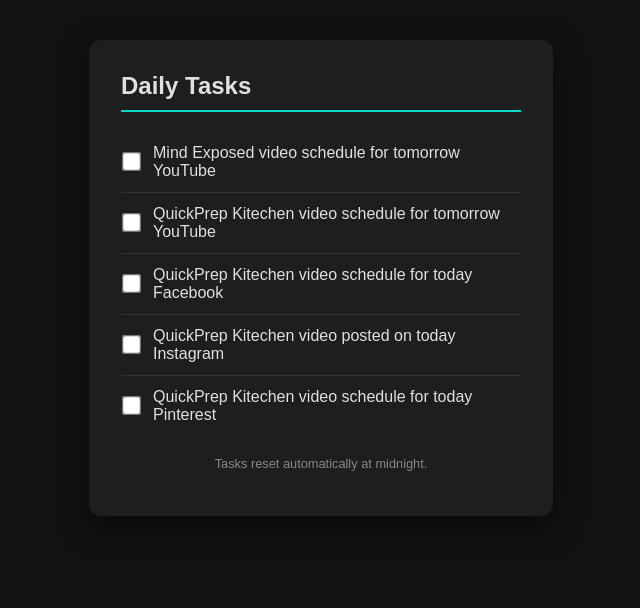
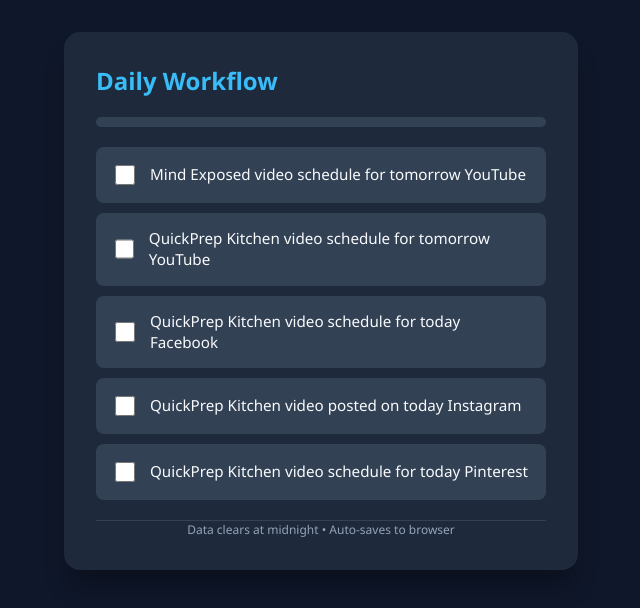
Before and after one commit to QuickPrepKitchen/daily-habit-tracker, a plain HTML site: page index.html in a window 1280 px wide. Shown: the whole page, without its empty margins (319-959 px from the left). Drawn offline with Linux system fonts and the light colour scheme.

Commit message:
Update index.html

```diff
--- a/index.html
+++ b/index.html
@@ -3,85 +3,111 @@
 <head>
     <meta charset="UTF-8">
     <meta name="viewport" content="width=device-width, initial-scale=1.0">
-    <title>Daily Reset Tracker</title>
+    <title>Daily Content Tracker</title>
     <style>
         :root {
-            --bg: #121212;
-            --card: #1e1e1e;
-            --text: #e0e0e0;
-            --accent: #03dac6;
+            --bg: #0f172a;
+            --card: #1e293b;
+            --text: #f8fafc;
+            --accent: #38bdf8;
+            --success: #22c55e;
         }
-        body { font-family: sans-serif; background: var(--bg); color: var(--text); display: flex; justify-content: center; padding: 2rem; }
-        .container { width: 100%; max-width: 400px; background: var(--card); padding: 2rem; border-radius: 12px; box-shadow: 0 10px 30px rgba(0,0,0,0.5); }
-        h2 { border-bottom: 2px solid var(--accent); padding-bottom: 10px; margin-top: 0; }
-        .task-item { display: flex; align-items: center; padding: 12px 0; border-bottom: 1px solid #333; cursor: pointer; }
-        .task-item:last-child { border: none; }
-        input[type="checkbox"] { margin-right: 15px; transform: scale(1.5); accent-color: var(--accent); }
-        .completed { text-decoration: line-through; opacity: 0.5; }
-        .reset-note { font-size: 0.8rem; color: #888; margin-top: 20px; text-align: center; }
+        body { font-family: 'Segoe UI', Tahoma, Geneva, Verdana, sans-serif; background: var(--bg); color: var(--text); display: flex; justify-content: center; padding: 2rem; margin: 0; }
+        .container { width: 100%; max-width: 450px; background: var(--card); padding: 2rem; border-radius: 16px; box-shadow: 0 20px 25px -5px rgba(0, 0, 0, 0.3); }
+
+        h2 { margin-top: 0; font-weight: 600; color: var(--accent); }
+
+        /* Progress Bar */
+        .progress-container { background: #334155; border-radius: 10px; height: 10px; margin: 20px 0; overflow: hidden; }
+        #progressFill { background: var(--success); height: 100%; width: 0%; transition: width 0.4s ease; }
+
+        .task-item { display: flex; align-items: center; padding: 15px; background: #334155; border-radius: 8px; margin-bottom: 10px; transition: transform 0.1s; cursor: pointer; }
+        .task-item:active { transform: scale(0.98); }
+
+        input[type="checkbox"] { margin-right: 15px; width: 20px; height: 20px; cursor: pointer; accent-color: var(--success); }
+        .task-text { flex-grow: 1; font-size: 0.95rem; line-height: 1.4; }
+        .completed { text-decoration: line-through; opacity: 0.4; }
+
+        .reset-info { font-size: 0.75rem; color: #94a3b8; text-align: center; margin-top: 20px; border-top: 1px solid #334155; pt: 15px; }
     </style>
 </head>
 <body>
 
 <div class="container">
-    <h2>Daily Tasks</h2>
-    <div id="taskList">
-        </div>
-    <p class="reset-note">Tasks reset automatically at midnight.</p>
+    <h2>Daily Workflow</h2>
+
+    <div class="progress-container">
+        <div id="progressFill"></div>
+    </div>
+
+    <div id="taskList"></div>
+
+    <div class="reset-info">
+        Data clears at midnight • Auto-saves to browser
+    </div>
 </div>
 
 <script>
-    // 1. Define your tasks here
-    const tasks = [
+    // YOUR SPECIFIC TASKS
+    const defaultTasks = [
         "Mind Exposed video schedule for tomorrow YouTube",
-        "QuickPrep Kitechen video schedule for tomorrow YouTube",
-        "QuickPrep Kitechen video schedule for today Facebook",
-        "QuickPrep Kitechen video posted on today Instagram",
-        "QuickPrep Kitechen video schedule for today Pinterest"
+        "QuickPrep Kitchen video schedule for tomorrow YouTube",
+        "QuickPrep Kitchen video schedule for today Facebook",
+        "QuickPrep Kitchen video posted on today Instagram",
+        "QuickPrep Kitchen video schedule for today Pinterest"
     ];
 
-    const taskListData = JSON.parse(localStorage.getItem('dailyTasks')) || tasks.map(t => ({ name: t, completed: false }));
-    const lastReset = localStorage.getItem('lastResetDate');
+    let taskData = JSON.parse(localStorage.getItem('contentTasks')) ||
+                   defaultTasks.map(t => ({ name: t, done: false }));
 
-    function checkDailyReset() {
-        const today = new Date().toLocaleDateString();
-        if (lastReset !== today) {
-            // It's a new day! Reset everything.
-            taskListData.forEach(task => task.completed = false);
-            localStorage.setItem('lastResetDate', today);
-            saveData();
+    function checkReset() {
+        const today = new Date().toDateString();
+        const lastDate = localStorage.getItem('lastAccessDate');
+
+        if (lastDate !== today) {
+            taskData.forEach(t => t.done = false);
+            localStorage.setItem('lastAccessDate', today);
+            save();
         }
     }
 
-    function renderTasks() {
-        const listContainer = document.getElementById('taskList');
-        listContainer.innerHTML = '';
+    function render() {
+        const list = document.getElementById('taskList');
+        list.innerHTML = '';
 
-        taskListData.forEach((task, index) => {
-            const div = document.createElement('div');
-            div.className = 'task-item';
-            div.innerHTML = `
-                <input type="checkbox" ${task.completed ? 'checked' : ''} onchange="toggleTask(${index})">
-                <span class="${task.completed ? 'completed' : ''}">${task.name}</span>
+        let completedCount = 0;
+
+        taskData.forEach((task, i) => {
+            if(task.done) completedCount++;
+
+            const item = document.createElement('div');
+            item.className = 'task-item';
+            item.innerHTML = `
+                <input type="checkbox" ${task.done ? 'checked' : ''}>
+                <span class="task-text ${task.done ? 'completed' : ''}">${task.name}</span>
             `;
-            div.onclick = () => toggleTask(index);
-            listContainer.appendChild(div);
+            item.onclick = () => toggle(i);
+            list.appendChild(item);
         });
+
+        // Update Progress Bar
+        const percent = (completedCount / taskData.length) * 100;
+        document.getElementById('progressFill').style.width = percent + '%';
     }
 
-    window.toggleTask = function(index) {
-        taskListData[index].completed = !taskListData[index].completed;
-        saveData();
-        renderTasks();
-    };
-
-    function saveData() {
-        localStorage.setItem('dailyTasks', JSON.stringify(taskListData));
+    function toggle(index) {
+        taskData[index].done = !taskData[index].done;
+        save();
+        render();
     }
 
-    // Initialize
-    checkDailyReset();
-    renderTasks();
+    function save() {
+        localStorage.setItem('contentTasks', JSON.stringify(taskData));
+    }
+
+    // Run on Load
+    checkReset();
+    render();
 </script>
 
 </body>
```
